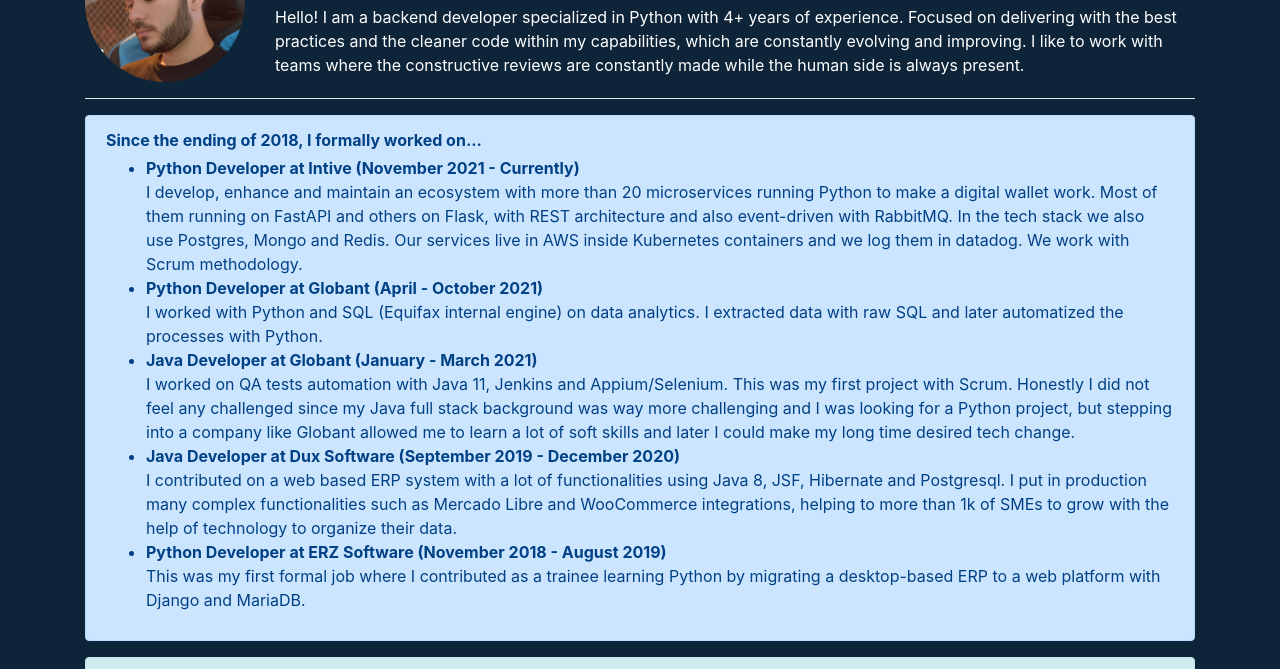
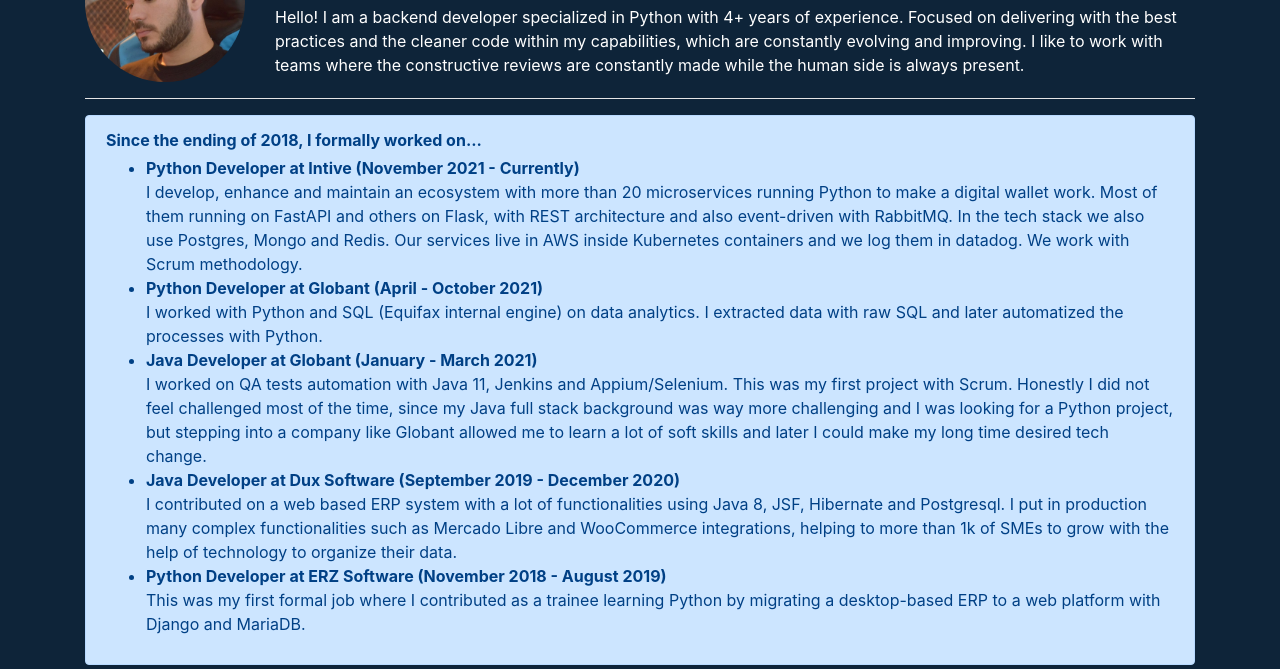
Before and after one commit to gonza56d/cv, a plain HTML site: page index.html in a window 1280 px wide. Shown: the part 82-751 px from the top of the page. Drawn offline with Linux system fonts and the light colour scheme.

Commit message:
fix text

```diff
--- a/index.html
+++ b/index.html
@@ -52,7 +52,7 @@
                                 </li>
                                 <li><strong>Java Developer at Globant (January - March 2021)</strong>
                                     <br>I worked on QA tests automation with Java 11, Jenkins and Appium/Selenium. This was my first project with Scrum. Honestly I did not feel
-                                    any challenged since my Java full stack background was way more challenging and I was looking for a Python project, but stepping
+                                    challenged most of the time, since my Java full stack background was way more challenging and I was looking for a Python project, but stepping
                                     into a company like Globant allowed me to learn a lot of soft skills and later I could make my long time desired tech change.
                                 </li>
                                 <li><strong>Java Developer at Dux Software (September 2019 - December 2020)</strong>
```
